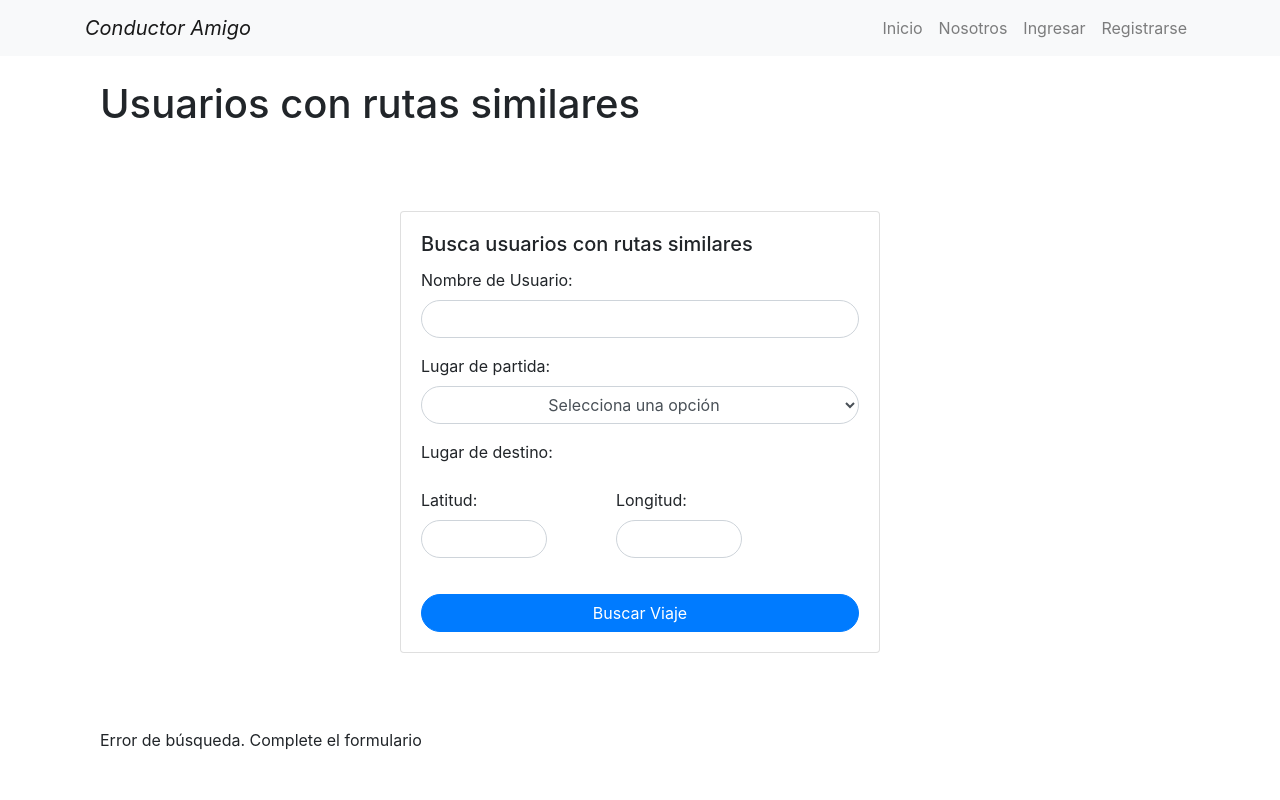
After one commit to jmartinezgr/ppi_17, a Django app: page /usuarios/rutas_similares in a window 1280 px wide. The commit adds this page. Run offline with Django 4.2, Linux system fonts and the light colour scheme; some libraries are stand-ins or nearby versions.

Commit message:
Add. Vista de conductor con discapacidad al menú de usuarios. add. Se agregó vista y funcionalidad de cáculo de rutas cercanas.
Ahora la vista de Usuario con discapacidad des accesible para los usuarios, también se corrigieron algunos errores de ortografía.Se creó la vista de Búsqueda de usuario con rutas similares. Se implementó su funcionalidad para buscar las coordenadas ingresadas por el usuario y calcula las dist euclidiana a una distancia temp, usando geopandas. Se creó formulario de rutas similares

```diff
--- a/conductor_amigo/mainapp/templates/layouts/layout.html
+++ b/conductor_amigo/mainapp/templates/layouts/layout.html
@@ -48,6 +48,10 @@
                                 <a class="dropdown-item" href={% url "nosotros" %}> Nosotros </a>
                                 <a class="dropdown-item" href={% url "busqueda" %}> Búsqueda </a>
                                 <a class="dropdown-item" href={% url "verificar_licencia" %}> Verificar licencia </a>
+                                <a class="dropdown-item" href={% url "rutas_similares" %}> Buscar rutas similares </a>
+                                <a class="dropdown-item" href={% url "usuario_discapacidad" %}> Usuario con discapacidad </a>
+
+
                             </div>
                         </li>
                         <li class="nav-item">
--- a/conductor_amigo/usuarios/forms.py
+++ b/conductor_amigo/usuarios/forms.py
@@ -171,3 +171,42 @@ class LicenseVerificationForm(forms.Form):
         label="Número de Licencia",
         widget=forms.TextInput(attrs={'class': 'form-control rounded-pill'})
     )
+
+class CoordenadaForm(forms.Form):
+
+    username = forms.CharField(
+        max_length=100,
+        required=False,
+        label="Nombre de Usuario",
+        widget=forms.TextInput(attrs={'class': 'form-control rounded-pill'})
+    )
+
+    latitud = forms.FloatField(
+        label='Latitud',
+        min_value=-90,
+        max_value=90,
+        widget=forms.TextInput(attrs={'class': 'form-control rounded-pill w-300'})
+
+        )
+
+    longitud = forms.FloatField(
+        label='Longitud',
+        min_value=-180,
+        max_value=180,
+        widget=forms.TextInput(attrs={'class': 'form-control rounded-pill w-300'})
+        )
+
+
+    STARTING_PLACE_CHOICES = [
+        ('None', "Selecciona una opción"),
+        ((6.274890555791106, -75.59260007530374), 'Facultad de Minas'),
+        ((6.261636531014708, -75.5771425311259), 'Sede Volador'),
+        ((6.263790822214914, -75.57467489867656), 'Sede Rio'),
+    ]
+
+    starting_place_type = forms.ChoiceField(
+        choices=STARTING_PLACE_CHOICES,
+        required=False,
+        label="Lugar de partida",
+        widget=forms.Select(attrs={'class': 'form-control rounded-pill', 'style': 'text-align:center;'})
+    )
--- /dev/null
+++ b/conductor_amigo/usuarios/templates/pasajeros/rutas_similares.html
@@ -0,0 +1,62 @@
+{% extends 'layouts/layout.html' %}
+
+{% block content %}
+<div class="container mt-4">
+    <h1 class="mb-4">Usuarios con rutas similares</h1>
+    <div class="d-flex justify-content-center align-items-center" style="min-height: 70vh;">
+        <form method="post">
+            {% csrf_token %}
+            <div class="card" style="width: 30rem;">
+                <div class="card-body">
+                    <h5 class="card-title">Busca usuarios con rutas similares</h5>
+                    <div class="mb-3">
+                        <label for="{{ form.username.id_for_label }}" class="form-label">Nombre de Usuario:</label>
+                        {{ form.username }}
+                      </div>
+                    <div class="mb-3">
+                        <label for="{{ form.starting_place_type.id_for_label }}" class="form-label">Lugar de partida:</label>
+                        {{ form.starting_place_type }}
+                    </div>
+                    <div class="mb-3">
+                        <label class="form-label">Lugar de destino:</label>
+                    </div>
+                    <div class="row">
+                        <div class="col-md-4">
+                            <div class="mb-3">
+                                <label for="{{ form.Latitud.id_for_label }}" class="form-label">Latitud:</label>
+                                {{ form.latitud }}
+                            </div>
+                        </div>
+                        <div class="col-md-1">
+                        </div>
+                        <div class="col-md-4">
+                            <div class="mb-3">
+                                <label for="{{ form.Longitud.id_for_label }}" class="form-label">Longitud:</label>
+                                {{ form.longitud }}
+                            </div>
+                        </div>
+                    </div>
+                    <button class="btn btn-primary w-100 rounded-pill" type="submit" style="margin-top:20px;">Buscar Viaje</button>
+                    <div id="loading-message" style="display: none; margin-top: 10px; text-align: center;">
+                        Esto puede tardar unos minutos
+                    </div>
+                </div>
+            </div>
+        </form>
+    </div>
+    {% if data_ret %}
+    <p class="mt-3">La distancia más corta encontrada fue: {{ data_ret.distancia }}</p>
+    {% else %}
+    <p class="mt-3">Error de búsqueda. Complete el formulario </p>
+    {% endif %}
+
+</div>
+
+<script>
+    document.getElementById('search-form').addEventListener('submit', function() {
+        document.getElementById('search-button').style.display = 'none';
+        document.getElementById('loading-message').style.display = 'block';
+    });
+</script>
+
+{% endblock %}
--- a/conductor_amigo/usuarios/templates/pasajeros/usuario_discapacidad.html
+++ b/conductor_amigo/usuarios/templates/pasajeros/usuario_discapacidad.html
@@ -29,7 +29,7 @@
                         <label for="{{ form.disability_type.id_for_label }}" class="form-label">Tipo de Discapacidad:</label>
                         {{ form.disability_type }}
                     </div>
-                    <button class="btn btn-primary w-100 rounded-pill" type="submit" style="margin-top:20px;">Buscar Vieje</button>
+                    <button class="btn btn-primary w-100 rounded-pill" type="submit" style="margin-top:20px;">Buscar Viaje</button>
                     <div id="loading-message" style="display: none; margin-top: 10px; text-align: center;">
                         Esto puede tardar unos minutos
                     </div>
--- a/conductor_amigo/usuarios/urls.py
+++ b/conductor_amigo/usuarios/urls.py
@@ -18,4 +18,8 @@ urlpatterns = [
     path('lista_viajes/', views.lista_viajes, name='lista_viajes'),
     path("viaje/",views.detalle_viaje, name="detalle_viaje"),
     path('profile/<str:username>/', views.profile, name='profile'),
+    path("rutas_similares", views.ingresar_coordenada, name='rutas_similares'),
+    path("Usuario Discapacidad", views.usuario_discapacidad, name='usuario_discapacidad')
+
+
 ]
--- a/conductor_amigo/usuarios/views.py
+++ b/conductor_amigo/usuarios/views.py
@@ -2,11 +2,13 @@
 # Contiene vistas y funcionalidades relacionadas con la gestión de usuarios y viajes.
 
 from django.shortcuts import render, redirect
-from .forms import UserSearchForm, CustomAuthenticationForm, LicenseVerificationForm,RegistroConductorForm, RegistroEstudianteForm
+from .forms import UserSearchForm, CustomAuthenticationForm, LicenseVerificationForm,RegistroConductorForm, RegistroEstudianteForm, CoordenadaForm
 from django.contrib import messages
 from django.contrib.auth import authenticate, login
 from django.contrib.auth.decorators import login_required
 from .models import Role,Usuario
+#importa la funcion calcularDistancia de la carpeta utils
+from utils.calcular_distancia import calcularDistacia
 import json
 
 @login_required
@@ -291,3 +293,31 @@ def profile(request, username=None):
     else:
         user = current_user
     return render(request, 'pasajeros/profile.html', {'user': user})
+
+def ingresar_coordenada(request):
+    # Inicializa la variable que contendrá el resultado
+    data_ret = None
+
+    if request.method == 'POST':
+        # Crea un formulario a partir de los datos POST
+        form = CoordenadaForm(request.POST)
+
+        if form.is_valid():
+            # Procesa los datos si el formulario es válido
+            latitud = float(form.cleaned_data['latitud'])  # Lee la latitud como un float
+            longitud = float(form.cleaned_data['longitud'])  # Lee la longitud como un float
+            coord_user = (latitud, longitud)
+            coord_temp = (6.269377072694449, -75.56589311873437)
+
+            # Calcula la distancia usando las coordenadas del usuario y las coordenadas temporales
+            data_ret = calcularDistacia(coord_user, coord_temp)
+
+        else:
+            # El formulario no es válido, maneja los errores si es necesario
+            pass
+    else:
+        # Si no es una solicitud POST, crea un formulario vacío
+        form = CoordenadaForm()
+
+    # Renderiza la plantilla 'rutas_similares.html' con el formulario y el resultado
+    return render(request, 'pasajeros/rutas_similares.html', {'form': form, 'data_ret': data_ret })
```
Also changed, not shown: conductor_amigo/utils/calcular_distancia.py (added, +20 -0 lines), conductor_amigo/db.sqlite3, 1 other file.
